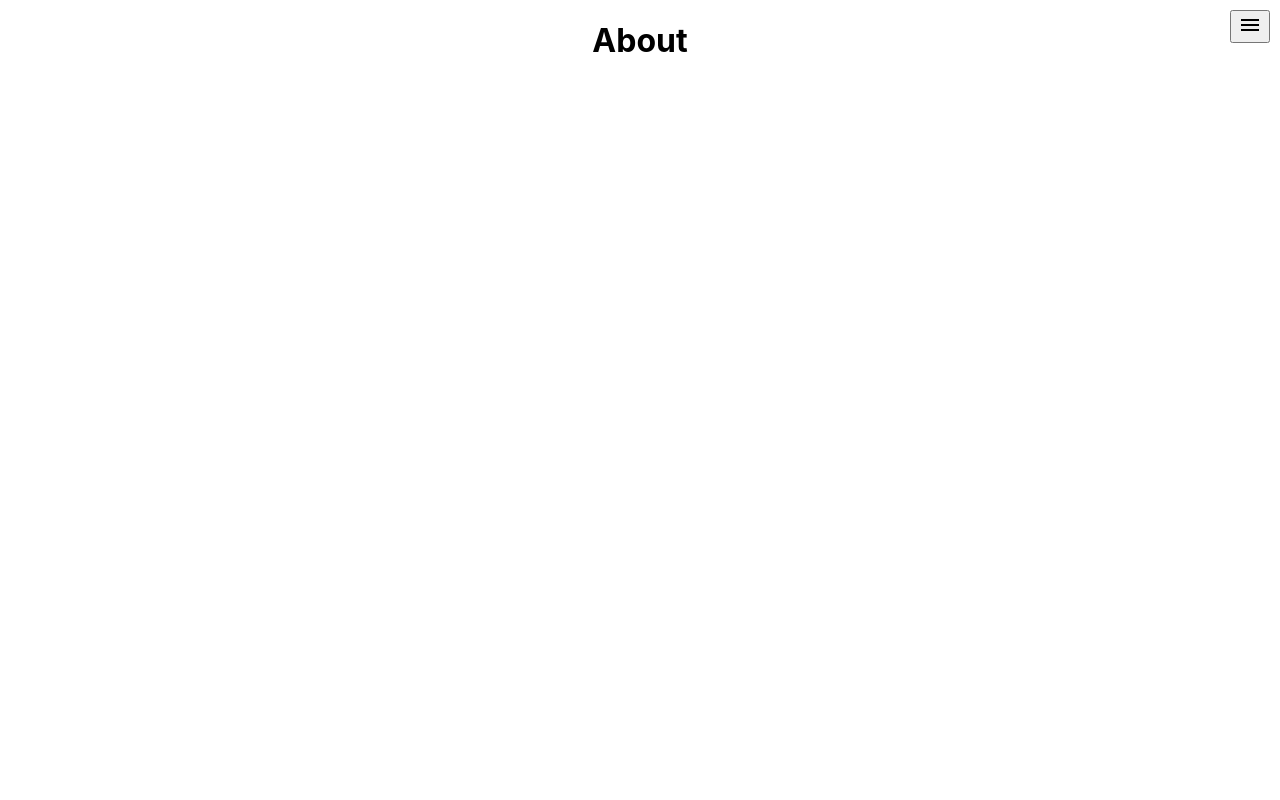
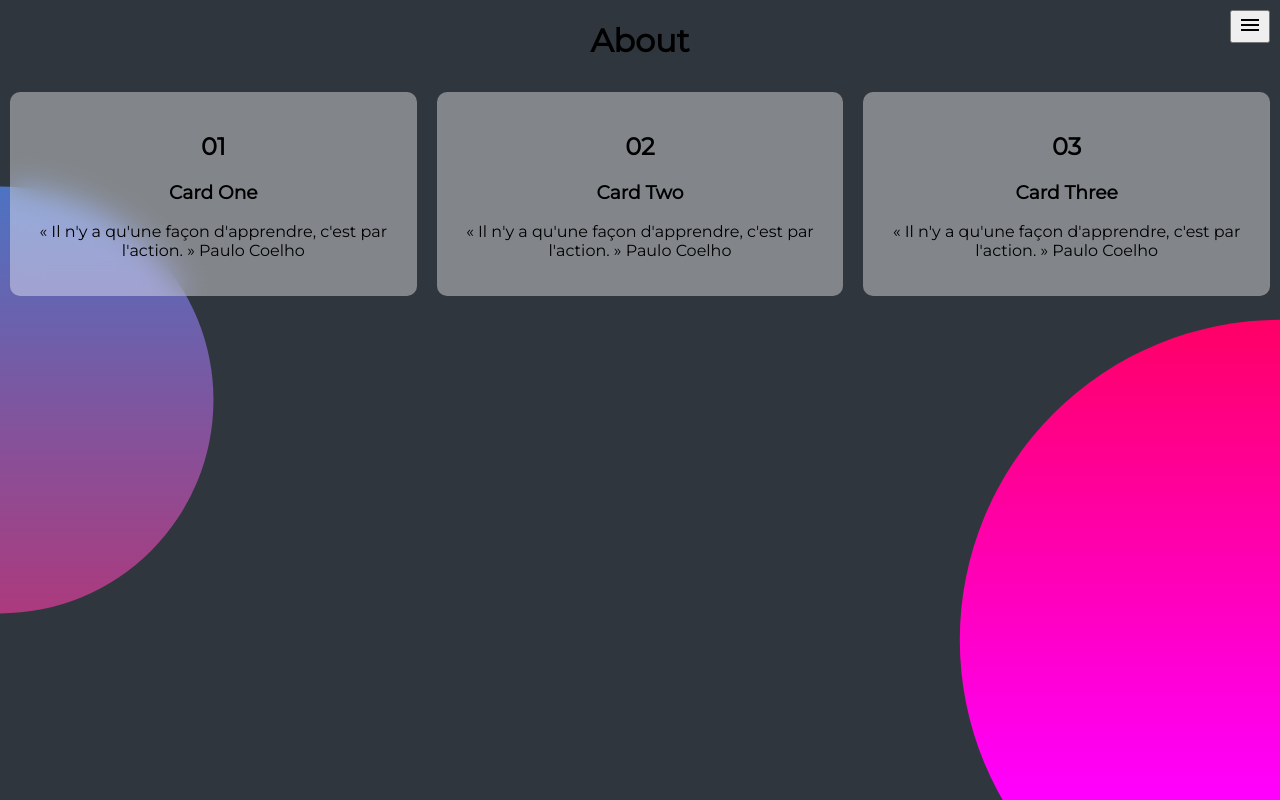
Before and after one commit to Baovola1/nextPf, a Next.js app: page /about in a window 1280 px wide. Built offline with nearby package versions, Linux system fonts and the light colour scheme.

Commit message:
style de la page about circle et card

```diff
--- a/app/Components/Navigation.js
+++ b/app/Components/Navigation.js
@@ -23,7 +23,7 @@ function Navigation() {
       <header
         style={{
           backgroundColor: "purple",
-          background: "linear-gradient(to right, purple, pink)",
+          background: "cyan",
         }}
       >
         <nav className="fixed top-0 w-full flex justify-between p-4 bg-slate-200">
--- a/app/about/page.js
+++ b/app/about/page.js
@@ -1,11 +1,44 @@
 import React from "react";
 import Navigation from "../Components/Navigation";
+import styles from "../styles/about.module.css";
 
 const about = () => {
   return (
     <>
       <Navigation />
       <h1>About</h1>
+      <div className={styles.parent}>
+        <div className={styles.card}>
+          <div className={styles.content}>
+            <h2>01</h2>
+            <h3>Card One</h3>
+            <p>
+              « Il n'y a qu'une façon d'apprendre, c'est par l'action. » Paulo
+              Coelho
+            </p>
+          </div>
+        </div>
+        <div className={styles.card}>
+          <div className={styles.content}>
+            <h2>02</h2>
+            <h3>Card Two</h3>
+            <p>
+              « Il n'y a qu'une façon d'apprendre, c'est par l'action. » Paulo
+              Coelho
+            </p>
+          </div>
+        </div>
+        <div className={styles.card}>
+          <div className={styles.content}>
+            <h2>03</h2>
+            <h3>Card Three</h3>
+            <p>
+              « Il n'y a qu'une façon d'apprendre, c'est par l'action. » Paulo
+              Coelho
+            </p>
+          </div>
+        </div>
+      </div>
     </>
   );
 };
--- a/app/globals.css
+++ b/app/globals.css
@@ -1,10 +1,38 @@
+@import url("https://fonts.googleapis.com/css2?family=Montserrat:wght@100;400&display=swap");
+
 body {
   /*max-width: 100vw;
   overflow-x: hidden;*/
   padding: 0;
   margin: 0;
-  font-family: -apple-system, BlinkMacSystemFont, Segoe UI, Roboto, Oxygen,
-    Ubuntu, Cantarell, Fira Sans, Droid Sans, Helvetica Neue, sans-serif;
+  font-family: Montserrat, sans-serif;
+  background-color: #30363d;
+}
+
+/*Style pour le circle droite*/
+body::before {
+  content: "";
+  position: absolute;
+  top: 0;
+  left: 0;
+  width: 100%;
+  height: 100%;
+  background: linear-gradient(#f00, #f0f);
+  clip-path: circle(30% at right 80%);
+}
+
+/*Style pour le circle gauche*/
+body::after {
+  content: "";
+  position: absolute;
+  top: 0;
+  left: 0;
+  width: 100%;
+  height: 100%;
+  background: linear-gradient(#2196f3, #e91e63);
+  clip-path: circle(20% at left 50%);
+  opacity: 0.9;
+  z-index: -1;
 }
 
 h1 {
--- a/app/page.module.css
+++ b/app/page.module.css
@@ -1,13 +1,16 @@
+@import url("https://fonts.googleapis.com/css2?family=Montserrat:wght@100;400&family=Pacifico&display=swap");
+
 .main {
   margin: 0;
-  /*background-color: #30363d;*/
-  /*min-height: 100vh;*/
+  /*background-color: #161623;*/
+  min-height: 100vh;
   overflow-x: hidden;
 }
 
 .myHeading:hover {
   text-transform: uppercase;
   color: #c75091;
+  font-family: Pacifico;
 }
 
 .container {
--- /dev/null
+++ b/app/styles/about.module.css
@@ -0,0 +1,22 @@
+.parent {
+  position: relative;
+  display: flex;
+  justify-content: space-between;
+}
+
+/* Styles pour chaque carte (card) */
+.card {
+  background: rgba(255, 255, 255, 0.4); /* Couleur de fond avec transparence */
+  border-radius: 10px;
+  padding: 20px;
+  width: 45%;
+  box-shadow: 20px 20 px 50px rgba(0, 0, 0, 0.5);
+  backdrop-filter: blur(15px); /* Effet de flou pour le verre */
+  margin: 10px;
+  overflow: hidden;
+}
+
+/* Styles pour le contenu à l'intérieur de chaque carte */
+.content {
+  text-align: center;
+}
```
